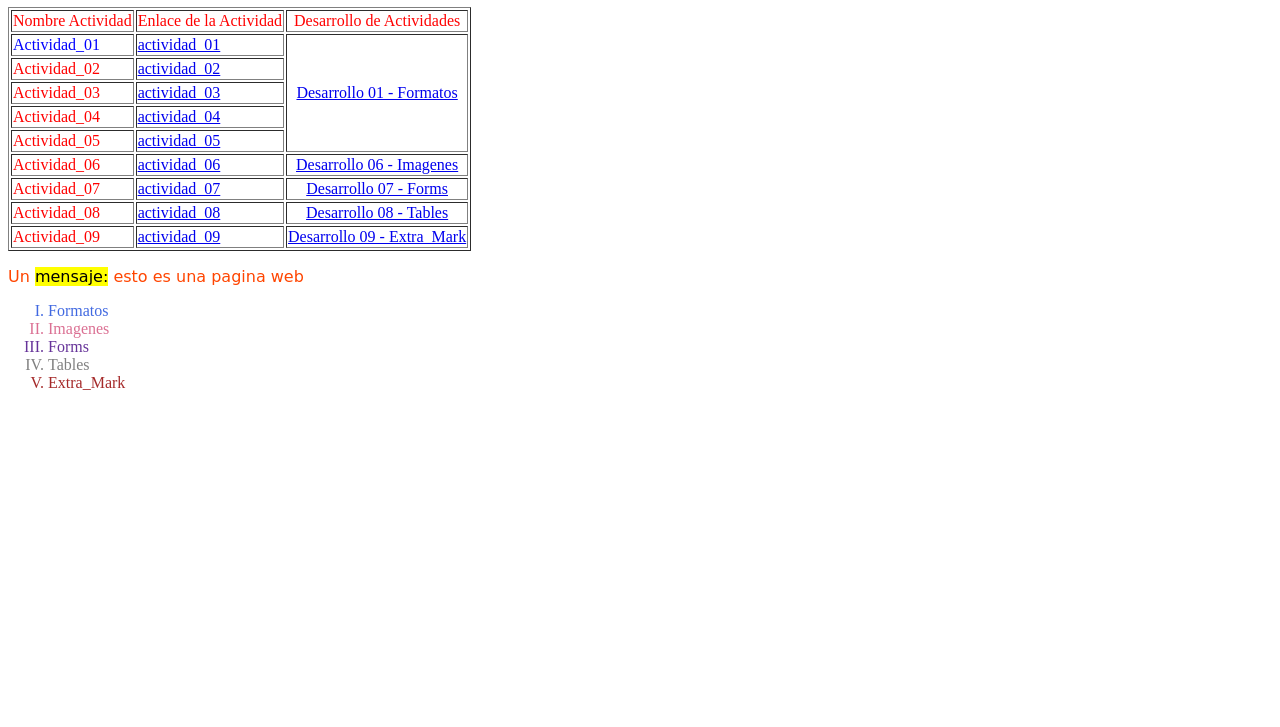
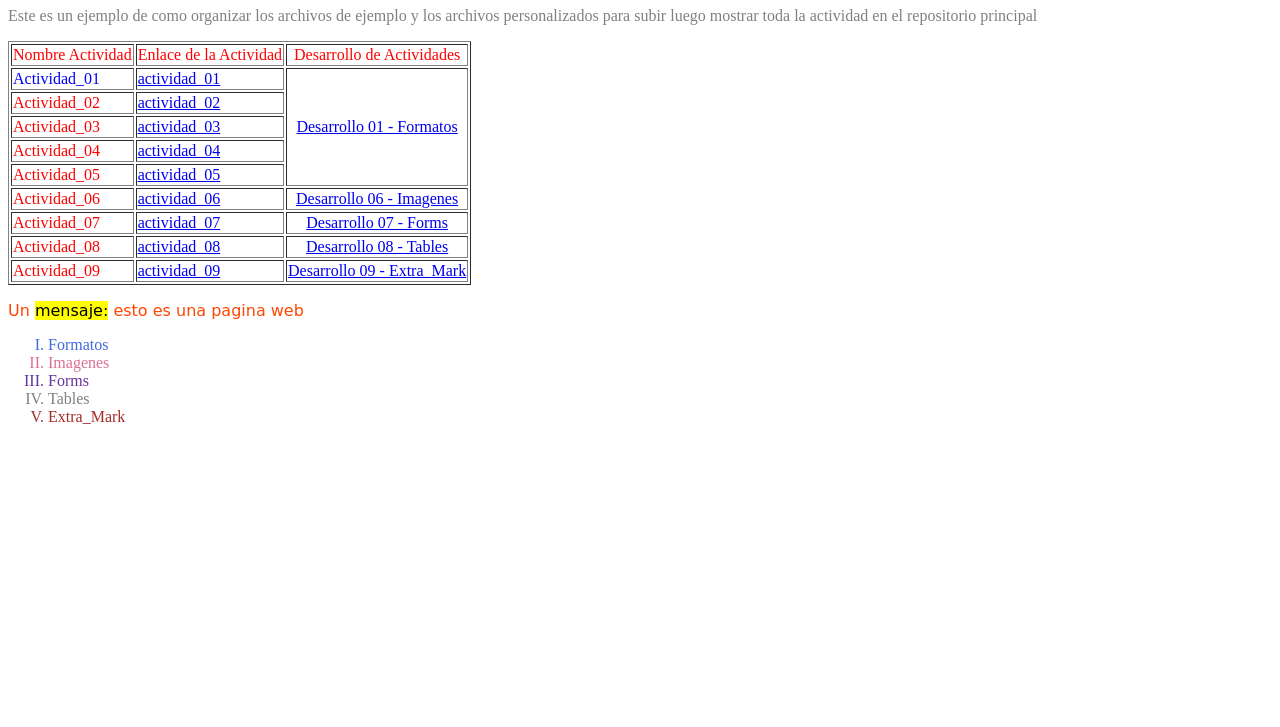
Before and after one commit to rundeveloper/adsi2202788.github.io, a plain HTML site: page index.html in a window 1280 px wide. Shown: the part 73-800 px from the top of the page. Drawn offline with Linux system fonts and the light colour scheme.

Commit message:
agregando un parrafo

```diff
--- a/index.html
+++ b/index.html
@@ -7,6 +7,9 @@
   <body style="color: red">
     <h1 style="color: greenyellow">Bitacora De Actividades</h1>
 
+    <p style="color: grey">Este es un ejemplo de como organizar los
+      archivos de ejemplo y los archivos personalizados para subir
+      luego mostrar toda la actividad en el repositorio principal</p>
     <table border="1" widht="300">
       <tr>
         <td align="center">Nombre Actividad</td>
```
